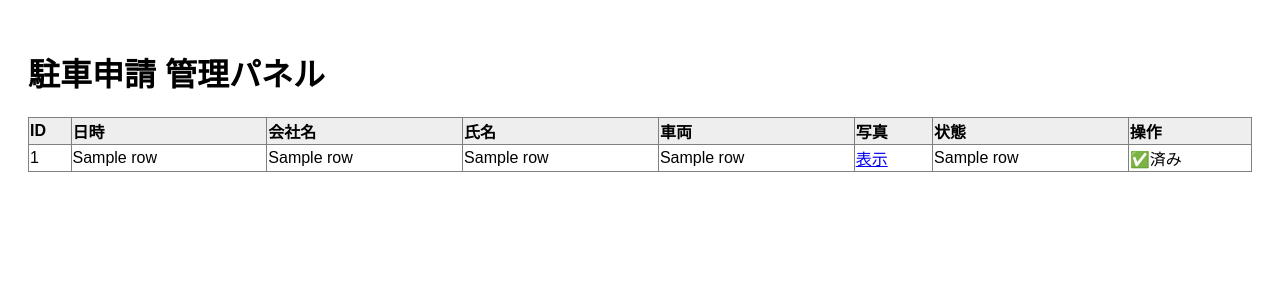
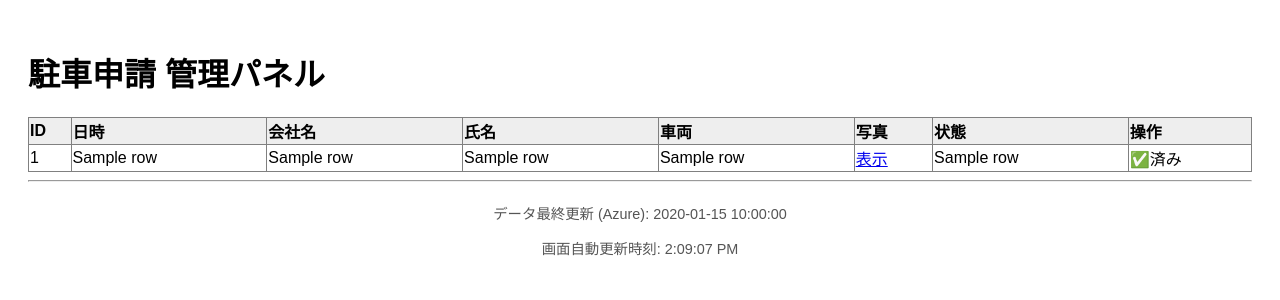
Before and after one commit to nanana0816/ParkingApp, a Python web app: template ParkingApp/templates/admin.html in a window 1280 px wide. Shown: the top 300 px of the page. Run offline with Jinja, Linux system fonts and the light colour scheme; the template is opened without the code that fills it: most values are stand-ins (such as "Sample title", 1, 10 or a date in 2020).

Commit message:
Add files via upload

```diff
--- a/ParkingApp/templates/admin.html
+++ b/ParkingApp/templates/admin.html
@@ -22,5 +22,21 @@
         </tr>
         {% endfor %}
     </table>
+  <hr>
+<div style="text-align: center; margin-top: 20px; font-size: 0.9em; color: #555;">
+    <p>データ最終更新 (Azure): {{ last_modified }}</p>
+    <p>画面自動更新時刻: <span id="update-time"></span></p>
+</div>
+
+<script>
+    // 画面が読み込まれた時刻を表示
+    const now = new Date();
+    document.getElementById('update-time').innerText = now.toLocaleTimeString();
+
+    // 30秒ごとに自動リロード
+    setTimeout(() => {
+        location.reload();
+    }, 30000);
+</script>
 </body>
 </html>
```
